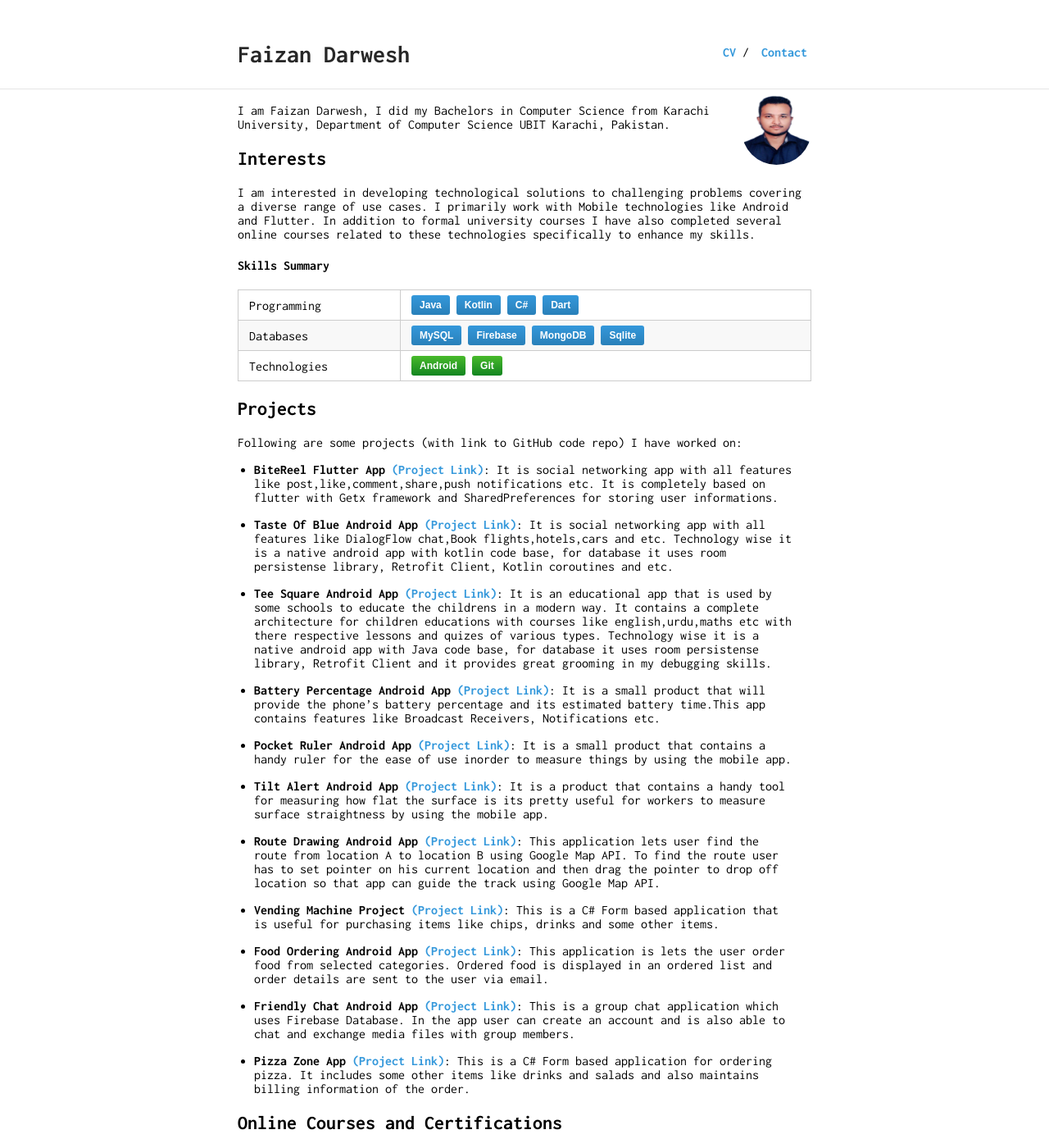
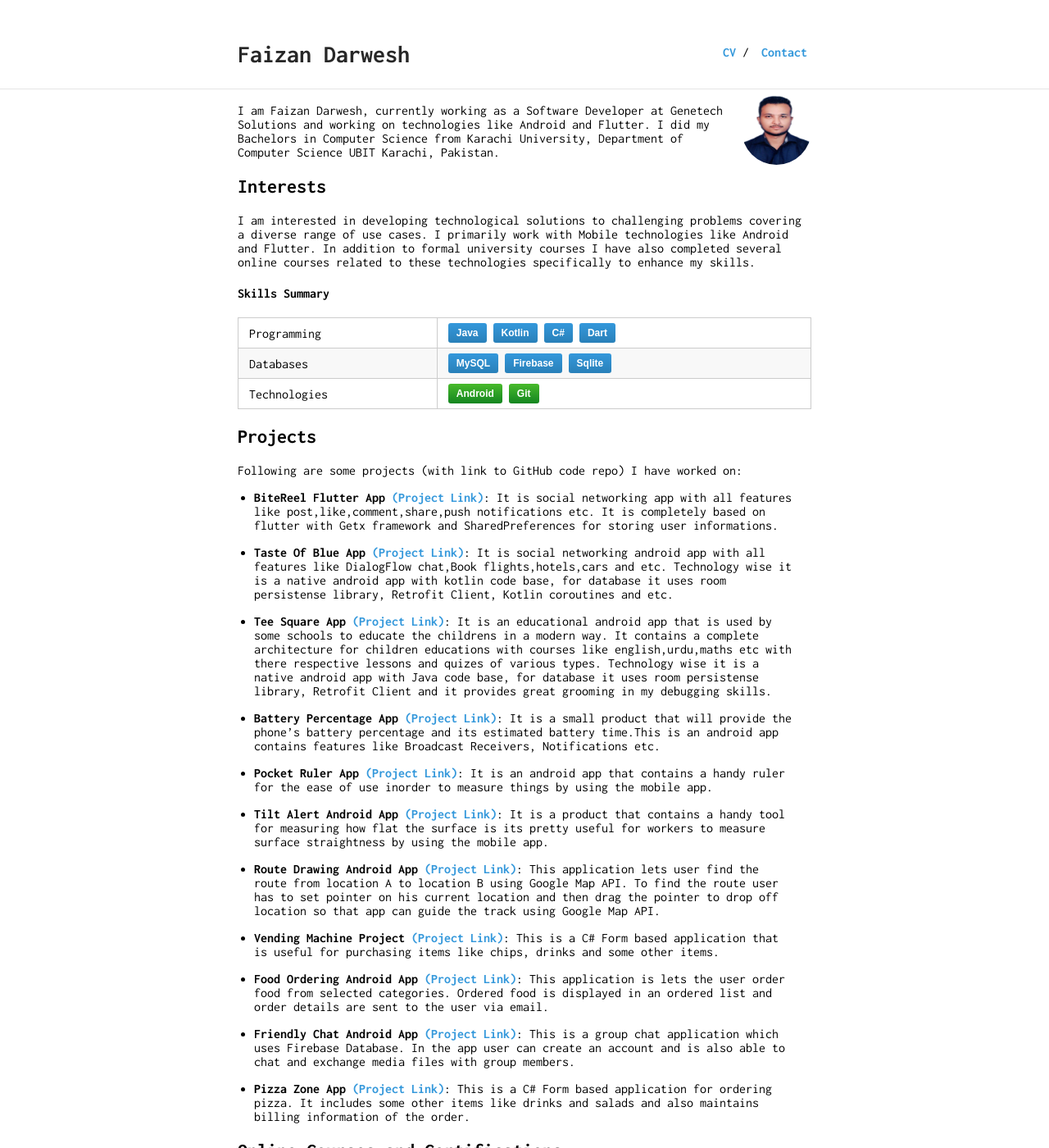
Before and after one commit to faizandarwesh/faizandarwesh.github.io, a Jekyll site: the page built from index.md, in a window 1280 px wide and 1400 px high. Shown: the whole window at 82% size. Built offline with Jekyll 4.4.1, drawn with Linux system fonts in a browser that asks for light colours; some of the changed text lies outside the part shown.

Commit message:
adding update the content

```diff
--- a/index.md
+++ b/index.md
@@ -4,7 +4,7 @@ layout: default
 
 <img class="profile-picture" src="faizan.jpg">
 
-I am Faizan Darwesh, I did my Bachelors in Computer Science from Karachi University, Department of Computer Science UBIT Karachi, Pakistan.
+I am Faizan Darwesh, currently working as a Software Developer at Genetech Solutions and working on technologies like Android and Flutter. I did my Bachelors in Computer Science from Karachi University, Department of Computer Science UBIT Karachi, Pakistan.
 
 ## Interests
 
@@ -17,7 +17,7 @@ Research Areas  | <button class="skill-badge-green">Computer Vision</button> <bu
 
 ----------------|-----------------------------
 Programming     |  <button class="skill-badge-blue">Java</button> <button class="skill-badge-blue">Kotlin</button> <button class="skill-badge-blue">C#</button> <button class="skill-badge-blue">Dart</button>
-Databases             | <button class="skill-badge-blue">MySQL</button> <button class="skill-badge-blue">Firebase</button> <button class="skill-badge-blue">MongoDB</button> <button class="skill-badge-blue">Sqlite</button>
+Databases             | <button class="skill-badge-blue">MySQL</button> <button class="skill-badge-blue">Firebase</button>  <button class="skill-badge-blue">Sqlite</button>
 Technologies    | <button class="skill-badge-green">Android</button>  <button class="skill-badge-green">Git</button>
 
 ## Projects
@@ -61,13 +61,13 @@ Following are some projects (with link to GitHub code repo) I have worked on:
 
 * **BiteReel Flutter App** [(Project Link)](https://github.com/faizandarwesh/NodeJs-Shopping-List-App): It is social networking app with all features like post,like,comment,share,push notifications etc. It is completely based on flutter with Getx framework and SharedPreferences for storing user informations.
 
-* **Taste Of Blue Android App** [(Project Link)](https://github.com/faizandarwesh/NodeJs-Shopping-List-App): It is social networking app with all features like DialogFlow chat,Book flights,hotels,cars and etc. Technology wise it is a native android app with kotlin code base, for database it uses room persistense library, Retrofit Client, Kotlin coroutines and etc.
+* **Taste Of Blue App** [(Project Link)](https://github.com/faizandarwesh/NodeJs-Shopping-List-App): It is social networking android app with all features like DialogFlow chat,Book flights,hotels,cars and etc. Technology wise it is a native android app with kotlin code base, for database it uses room persistense library, Retrofit Client, Kotlin coroutines and etc.
 
-* **Tee Square Android App** [(Project Link)](https://github.com/faizandarwesh/NodeJs-Shopping-List-App): It is an educational app that is used by some schools to educate the childrens in a modern way. It contains a complete architecture for children educations with courses like english,urdu,maths etc with there respective lessons and quizes of various types. Technology wise it is a native android app with Java code base, for database it uses room persistense library, Retrofit Client and it provides great grooming in my debugging skills.
+* **Tee Square App** [(Project Link)](https://github.com/faizandarwesh/NodeJs-Shopping-List-App): It is an educational android app that is used by some schools to educate the childrens in a modern way. It contains a complete architecture for children educations with courses like english,urdu,maths etc with there respective lessons and quizes of various types. Technology wise it is a native android app with Java code base, for database it uses room persistense library, Retrofit Client and it provides great grooming in my debugging skills.
 
-* **Battery Percentage Android App** [(Project Link)](https://github.com/faizandarwesh/NodeJs-Shopping-List-App): It is a small product that will provide the phone's battery percentage and its estimated battery time.This app contains features like Broadcast Receivers, Notifications etc.
+* **Battery Percentage App** [(Project Link)](https://github.com/faizandarwesh/NodeJs-Shopping-List-App): It is a small product that will provide the phone's battery percentage and its estimated battery time.This is an android app contains features like Broadcast Receivers, Notifications etc.
 
-* **Pocket Ruler Android App** [(Project Link)](https://github.com/faizandarwesh/NodeJs-Shopping-List-App): It is a small product that contains a handy ruler for the ease of use inorder to measure things by using the mobile app.
+* **Pocket Ruler App** [(Project Link)](https://github.com/faizandarwesh/NodeJs-Shopping-List-App): It is an android app that contains a handy ruler for the ease of use inorder to measure things by using the mobile app.
 
 * **Tilt Alert Android App** [(Project Link)](https://github.com/faizandarwesh/NodeJs-Shopping-List-App): It is a product that contains a handy tool for measuring how flat the surface is its pretty useful for workers to measure surface straightness by using the mobile app.
 
@@ -167,14 +167,15 @@ I completed following online courses to enhance my knowledge of Web and Mobile A
 
 ## I have programming experience in:
 
-* Java, C, C#
-* PHP, HTML, CSS, NodeJs , Angular
+* Java, Kotlin, C# and Dart
+* PHP, HTML, CSS,
 * Version Control Systems e.g. Git
 * Android programming
+* Flutter development
 
 ## Databases I have worked with
 
-* MySQL, Firebase, Sqlite, MongoDB
+* MySQL, Firebase, Sqlite,
 
 <!-- ## Other Interests
 
```
